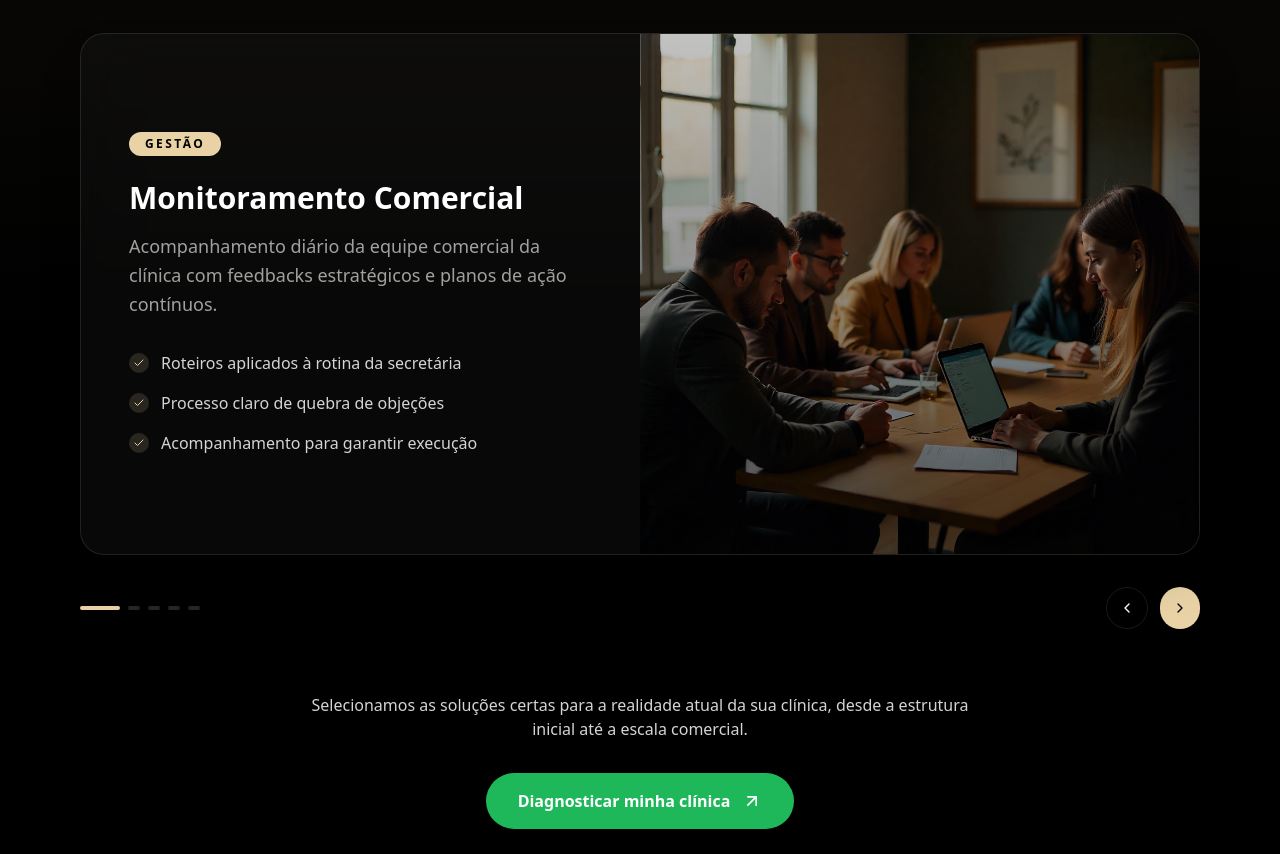
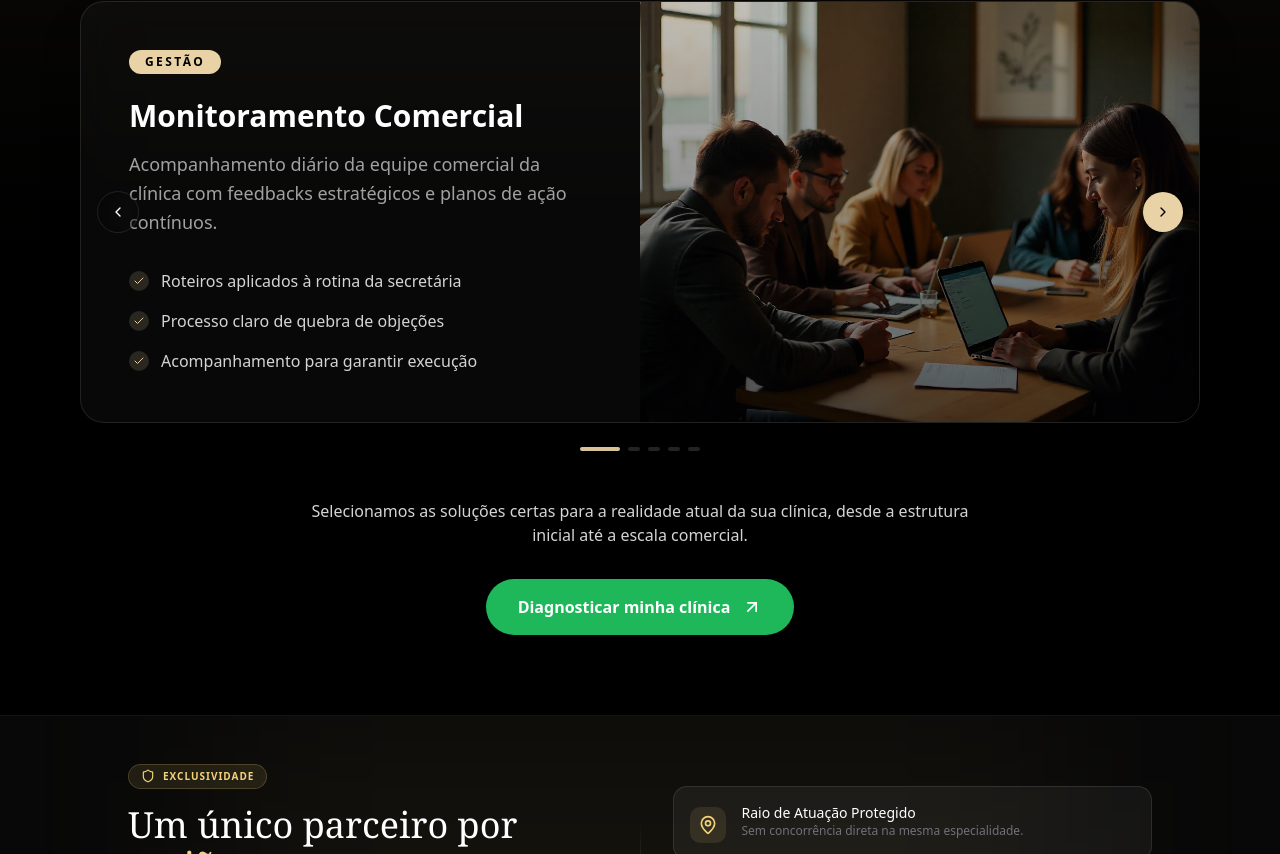
Before and after one commit to agenciabelmond/belmond, a Next.js app: page / in a window 1280 px wide. Shown: the part 1706-2560 px from the top of the page. Built offline with nearby package versions, Linux system fonts and the light colour scheme.

Commit message:
serviços

```diff
--- a/components/results.tsx
+++ b/components/results.tsx
@@ -82,11 +82,14 @@ export default function Results() {
   }
 
   return (
-    <section id="servicos" className="relative overflow-hidden bg-black py-24">
+    <section
+      id="servicos"
+      className="relative overflow-hidden bg-black py-16 md:py-20"
+    >
       <div className="absolute inset-0 bg-gradient-to-b from-[#e9d2a6]/5 via-transparent to-transparent" />
 
       <div className="container relative z-10 mx-auto max-w-6xl px-4">
-        <header className="mb-14 text-center">
+        <header className="mb-10 text-center">
           <span className="text-xs font-medium uppercase tracking-[0.35em] text-[#e9d2a6]">
             Soluções Estratégicas
           </span>
@@ -96,15 +99,48 @@ export default function Results() {
           </h2>
         </header>
 
-        <div className="overflow-hidden rounded-3xl border border-white/10 bg-white/[0.03] shadow-2xl backdrop-blur-xl">
+        {/* CARD */}
+        <div className="relative overflow-hidden rounded-3xl border border-white/10 bg-white/[0.03] shadow-2xl backdrop-blur-xl">
+
+          {/* NAVIGATION (desktop only) */}
+          <div className="pointer-events-none absolute left-0 right-0 top-1/2 z-20 hidden -translate-y-1/2 items-center justify-between px-4 md:flex">
+            <button
+              onClick={() => navigate("prev")}
+              className="pointer-events-auto rounded-full border border-white/10 bg-black/40 p-3 text-white backdrop-blur-md transition hover:bg-white/10"
+            >
+              <ChevronLeft className="h-4 w-4" />
+            </button>
+
+            <button
+              onClick={() => navigate("next")}
+              className="pointer-events-auto rounded-full bg-[#e9d2a6] p-3 text-black transition hover:scale-105"
+            >
+              <ChevronRight className="h-4 w-4" />
+            </button>
+          </div>
+
           <AnimatePresence mode="wait">
             <motion.div
               key={current}
-              initial={{ opacity: 0, y: 12 }}
-              animate={{ opacity: 1, y: 0 }}
-              exit={{ opacity: 0, y: -12 }}
+              drag="x"
+              dragConstraints={{ left: 0, right: 0 }}
+              dragElastic={0.2}
+              onDragEnd={(_, info) => {
+                const threshold = 80
+
+                if (info.offset.x < -threshold) {
+                  setCurrent((prev) => (prev + 1) % SLIDES.length)
+                }
+
+                if (info.offset.x > threshold) {
+                  setCurrent((prev) => (prev - 1 + SLIDES.length) % SLIDES.length)
+                }
+              }}
+              initial={{ opacity: 0, x: 40 }}
+              animate={{ opacity: 1, x: 0 }}
+              exit={{ opacity: 0, x: -40 }}
               transition={{ duration: 0.35 }}
-              className="grid min-h-[520px] lg:grid-cols-2"
+              className="grid min-h-[420px] cursor-grab active:cursor-grabbing lg:grid-cols-2"
             >
               <div className="flex flex-col justify-center p-8 md:p-12">
                 <span className="mb-6 w-fit rounded-full bg-[#e9d2a6] px-4 py-1 text-xs font-semibold uppercase tracking-[0.2em] text-black">
@@ -121,7 +157,10 @@ export default function Results() {
 
                 <ul className="space-y-4">
                   {activeSlide.points.map((point) => (
-                    <li key={point} className="flex items-center gap-3 text-neutral-300">
+                    <li
+                      key={point}
+                      className="flex items-center gap-3 text-neutral-300"
+                    >
                       <div className="flex h-5 w-5 items-center justify-center rounded-full bg-[#e9d2a6]/15">
                         <Check className="h-3 w-3 text-[#e9d2a6]" />
                       </div>
@@ -145,8 +184,8 @@ export default function Results() {
           </AnimatePresence>
         </div>
 
-        <div className="mt-8 flex items-center justify-between">
-          <div className="flex gap-2">
+        {/* DOTS */}
+        <div className="mt-6 flex items-center justify-center gap-2">
           {SLIDES.map((_, index) => (
             <button
               key={index}
@@ -161,26 +200,11 @@ export default function Results() {
           ))}
         </div>
 
-          <div className="flex gap-3">
-            <button
-              onClick={() => navigate("prev")}
-              className="rounded-full border border-white/10 p-3 text-white transition hover:bg-white/5"
-            >
-              <ChevronLeft className="h-4 w-4" />
-            </button>
-
-            <button
-              onClick={() => navigate("next")}
-              className="rounded-full bg-[#e9d2a6] p-3 text-black transition hover:scale-105"
-            >
-              <ChevronRight className="h-4 w-4" />
-            </button>
-          </div>
-        </div>
-
-        <div className="mt-16 text-center">
+        {/* CTA */}
+        <div className="mt-12 text-center">
           <p className="mx-auto max-w-2xl text-neutral-300">
-            Selecionamos as soluções certas para a realidade atual da sua clínica, desde a estrutura inicial até a escala comercial.
+            Selecionamos as soluções certas para a realidade atual da sua clínica,
+            desde a estrutura inicial até a escala comercial.
           </p>
 
           <a
```
Lines whose indentation alone changed are shown as unchanged.
